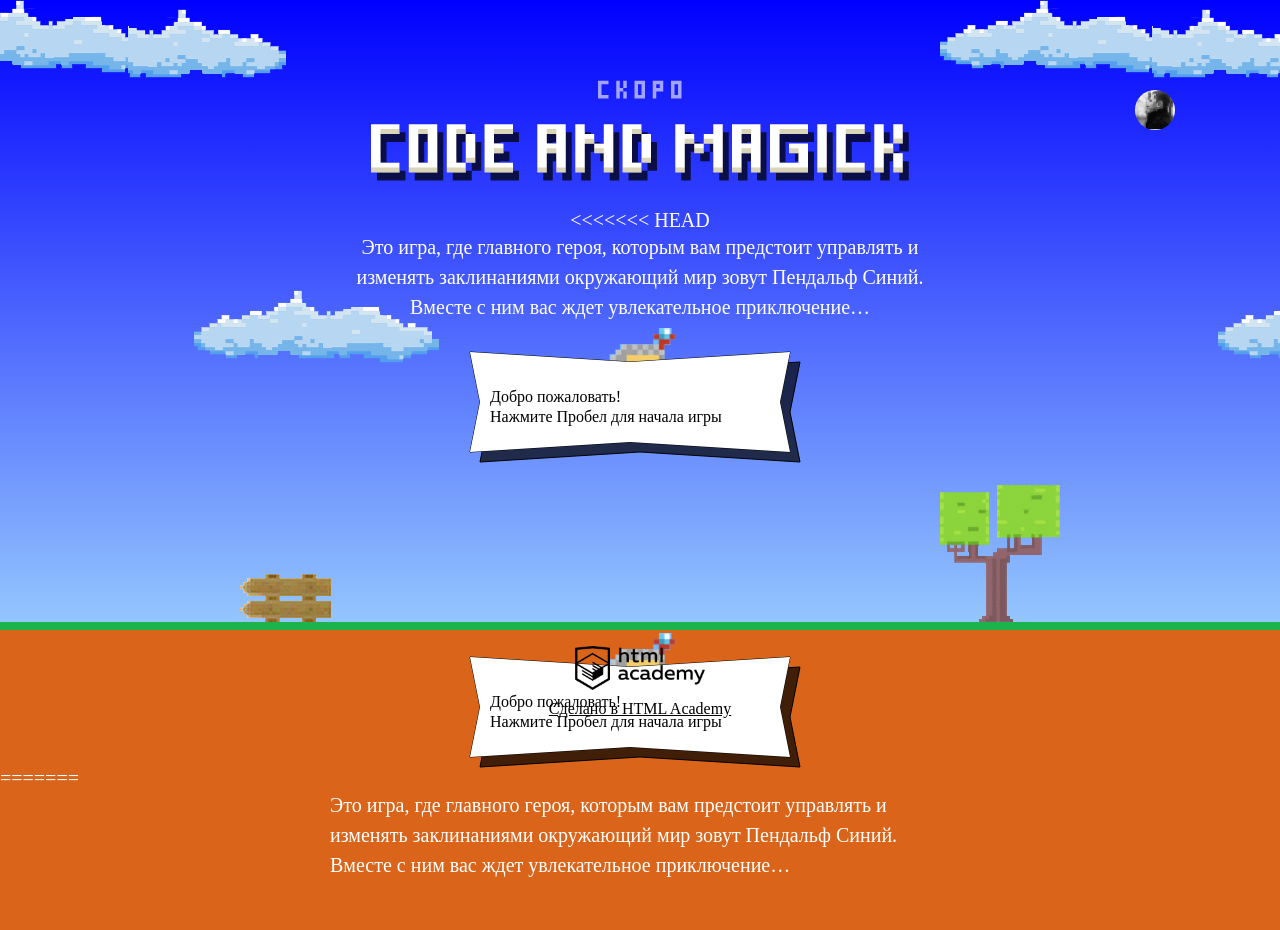
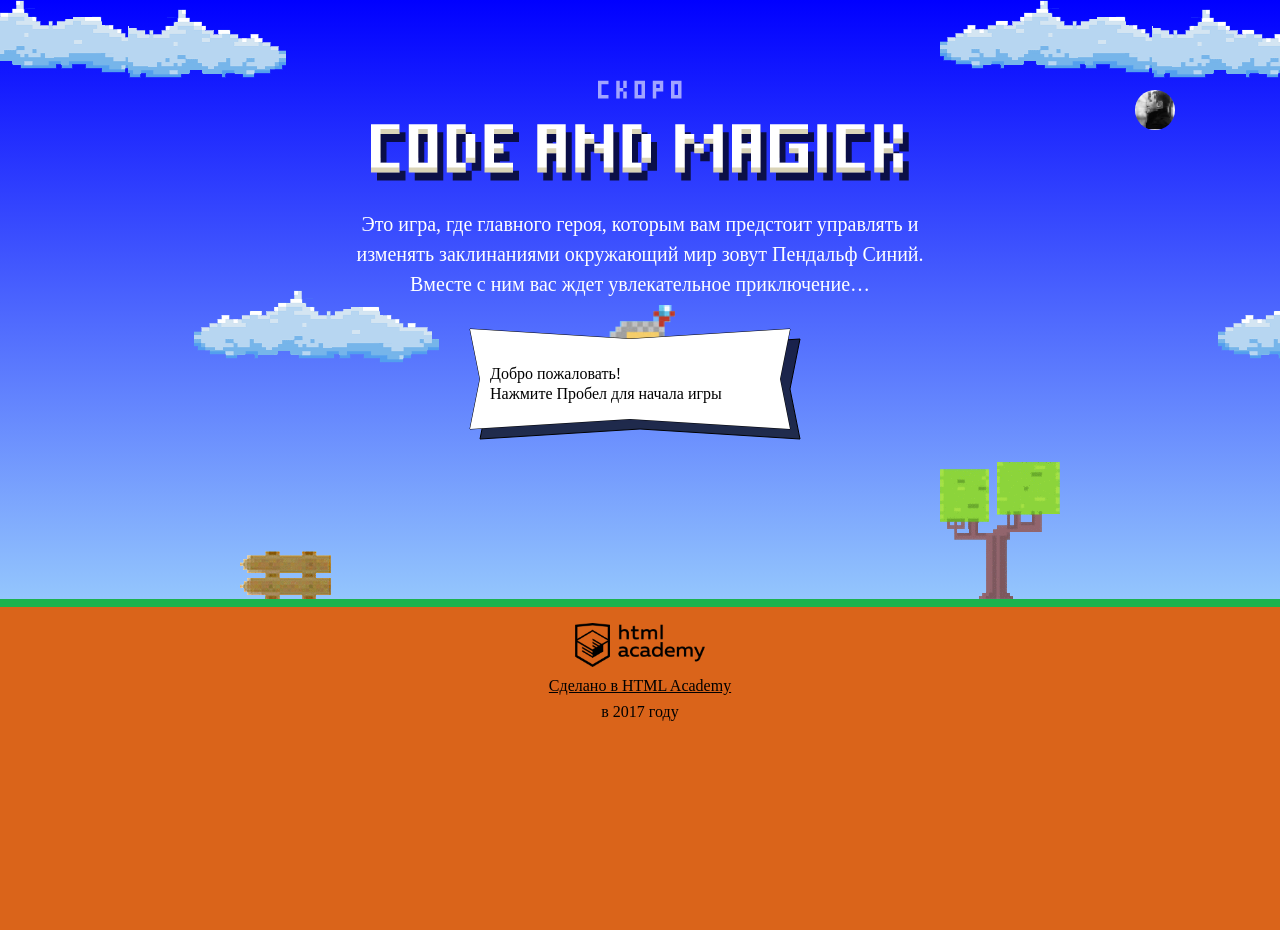
Before and after one commit to sadowsky83/244373-code-and-magick, a website: page index.html in a window 1280 px wide. Shown: the top 930 px of the page. After the commit the page ends 800 px from the top, so only its background shows below. Drawn offline with Linux system fonts and the light colour scheme; a web font is replaced by a local one.

Commit message:
Разрешил конфликты

```diff
--- a/index.html
+++ b/index.html
@@ -1,62 +1,22 @@
 <!DOCTYPE html>
 <html>
-
 <head>
   <meta charset="utf-8">
   <link rel="stylesheet" href="https://fonts.googleapis.com/css?family=PT+Mono&subset=latin,cyrillic">
   <link rel="stylesheet" href="css/main.css">
   <title>Код и Магия</title>
 </head>
-
 <body>
 
-  <header>
-    <div class="header-clouds"></div>
-    <div class="header-fence"></div>
-    <div class="header-tree"></div>
+<header>
+  <div class="header-clouds"></div>
+  <div class="header-fence"></div>
+  <div class="header-tree"></div>
 
-    <h1 class="header-title section-title">
+  <h1 class="header-title section-title">
     Code&thinsp;and&thinsp;Magick
     <img src="img/title-site.png" alt="Code and magick">
   </h1>
-<<<<<<< HEAD
-    <p class="header-description">
-      Это игра, где главного героя, которым вам предстоит управлять и изменять заклинаниями окружающий мир зовут Пендальф Синий. Вместе с ним вас ждет увлекательное приключение&hellip;
-    </p>
-
-    <div class="demo"></div>
-
-
-  </header>
-
-
-  <footer>
-    <p>
-      <a href="http://htmlacademy.ru" class="footer-link"><img src="img/htmlacademy-logo.png" alt="HTML Academy" width="130">Сделано в HTML Academy</a>в 2017 году</p>
-  </footer>
-  <script>
-    var fireballSize = 22;
-    var getFireballSpeed = function(left) {
-      if (left == true) return 5;
-      else return 2;
-    }
-    var wizardSpeed = 3;
-    var wizardWidth = 70;
-    var getWizardHeight = function() {
-      return 1.337 * wizardWidth;
-    }
-
-    function getWizardX(width) {
-      return width / 2 - wizardWidth / 2;
-    }
-
-    function getWizardY(height) {
-      return height / 3 - getWizardHeight();
-    }
-  </script>
-  <script src="js/stat.js" type="application/javascript"></script>
-  <script src="js/game.js" type="application/javascript"></script>
-=======
   <p class="header-description">
     Это игра, где главного героя, которым вам предстоит управлять и изменять заклинаниями окружающий мир зовут
     Пендальф Синий.
@@ -146,10 +106,28 @@
   <p><a href="http://htmlacademy.ru" class="footer-link"><img src="img/htmlacademy-logo.png" alt="HTML Academy"
                                                               width="130">Сделано в HTML Academy</a>в 2017 году</p>
 </footer>
+<script>
+    var fireballSize = 22;
+    var getFireballSpeed = function(left) {
+      if (left == true) return 5;
+      else return 2;
+    }
+    var wizardSpeed = 3;
+    var wizardWidth = 70;
+    var getWizardHeight = function() {
+      return 1.337 * wizardWidth;
+    }
 
+    function getWizardX(width) {
+      return width / 2 - wizardWidth / 2;
+    }
+
+    function getWizardY(height) {
+      return height / 3 - getWizardHeight();
+    }
+  </script>
+  <script src="js/stat.js" type="application/javascript"></script>
 <script src="js/game.js" type="application/javascript"></script>
->>>>>>> origin/master
 
 </body>
-
 </html>
```
